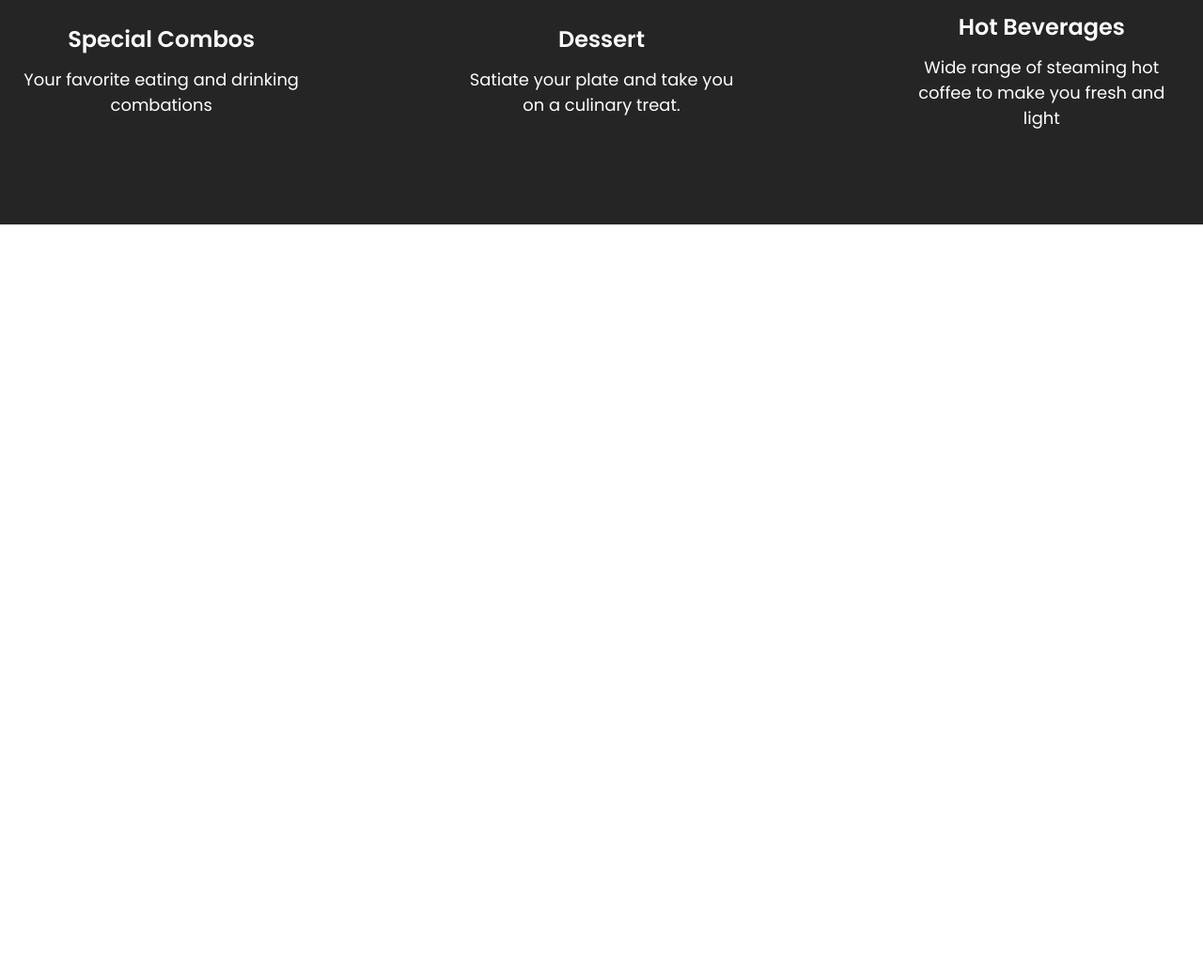
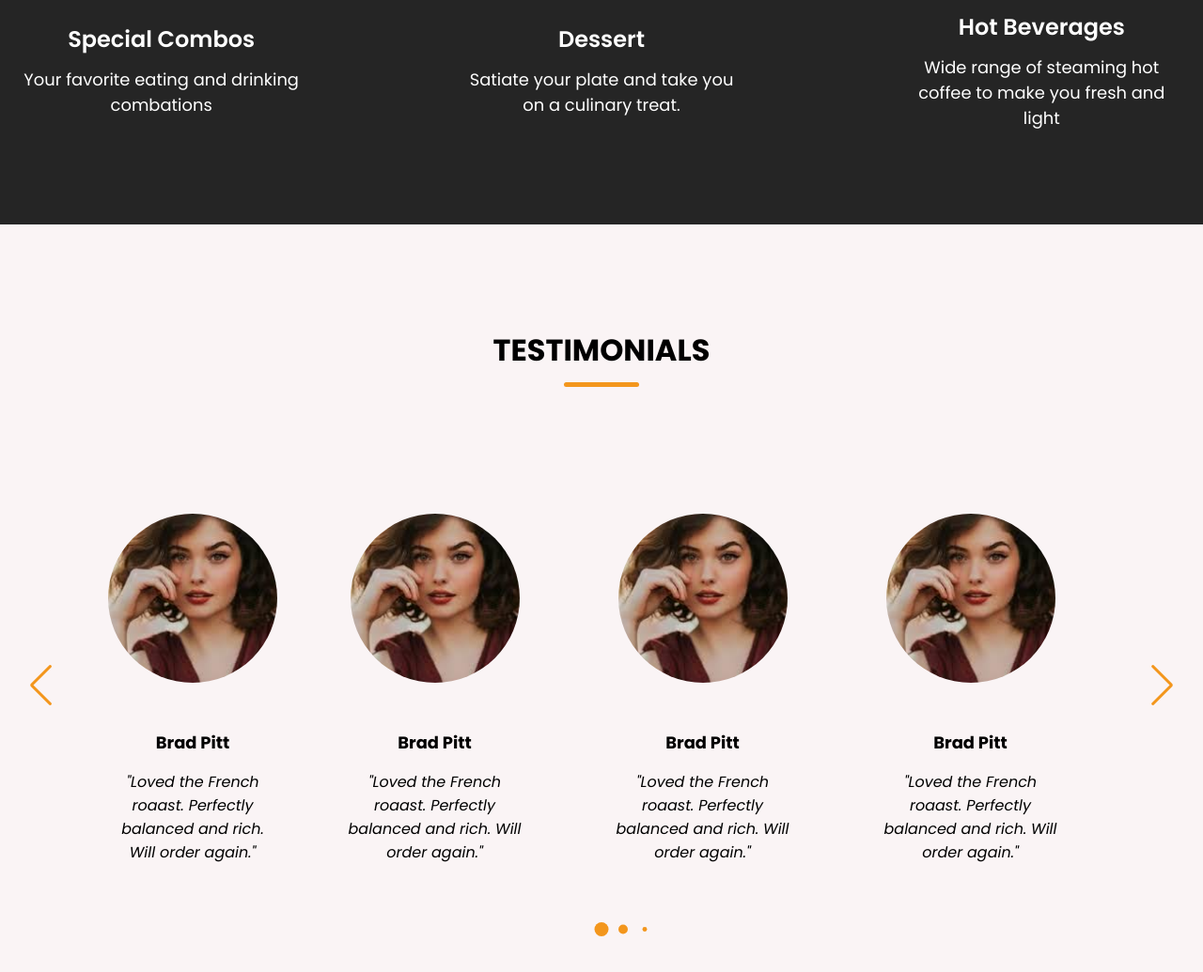
Before and after one commit to fatmanurkarsatar/BeverageShop-VanillaJs, a plain HTML site: page index.html in a window 1280 px wide. Shown: the part 2505-3540 px from the top of the page at 94% size. Before the commit the page ends 2744 px from the top, so only its background shows below. Drawn offline with nearby package versions, Linux system fonts and the light colour scheme; a web font is replaced by a local one.

Commit message:
testimonials area is created

```diff
--- a/index.html
+++ b/index.html
@@ -6,6 +6,7 @@
     <meta name="viewport" content="width=device-width, initial-scale=1.0">
     <link rel="stylesheet" href="style.css">
     <link rel="stylesheet" href="https://cdn.jsdelivr.net/npm/bootstrap-icons@1.10.5/font/bootstrap-icons.css">
+    <link rel="stylesheet" href="https://cdn.jsdelivr.net/npm/swiper@11/swiper-bundle.min.css" />
     <title>Beverage Shop</title>
 </head>
 
@@ -124,11 +125,63 @@
                 </ul>
             </div>
         </section>
+
+        <!--Testimonials Section-->
+        <section class="testimonials-section">
+            <h2 class="section-title">Testimonials</h2>
+            <div class="section-content">
+                <div class="slider-container swiper">
+                    <div class="slider-wrapper">
+                        <ul class="testimonials-list swiper-wrapper">
+                            <li class="testimonial">
+                                <img src="images/kadın.png" alt="" class="user-image">
+                                <h3 class="name">Brad Pitt</h3>
+                                <i class="feedback">"Loved the French roaast. Perfectly balanced and rich. Will order
+                                    again."</i>
+                            </li>
+                            <li class="testimonial swiper-slide">
+                                <img src="images/kadın.png" alt="" class="user-image">
+                                <h3 class="name">Brad Pitt</h3>
+                                <i class="feedback">"Loved the French roaast. Perfectly balanced and rich. Will order
+                                    again."</i>
+                            </li>
+                            <li class="testimonial swiper-slide">
+                                <img src="images/kadın.png" alt="" class="user-image">
+                                <h3 class="name">Brad Pitt</h3>
+                                <i class="feedback">"Loved the French roaast. Perfectly balanced and rich. Will order
+                                    again."</i>
+                            </li>
+                            <li class="testimonial swiper-slide">
+                                <img src="images/kadın.png" alt="" class="user-image">
+                                <h3 class="name">Brad Pitt</h3>
+                                <i class="feedback">"Loved the French roaast. Perfectly balanced and rich. Will order
+                                    again."</i>
+                            </li>
+                            <li class="testimonial swiper-slide">
+                                <img src="images/kadın.png" alt="" class="user-image">
+                                <h3 class="name">Brad Pitt</h3>
+                                <i class="feedback">"Loved the French roaast. Perfectly balanced and rich. Will order
+                                    again."</i>
+                            </li>
+                            <li class="testimonial swiper-slide">
+                                <img src="images/kadın.png" alt="" class="user-image">
+                                <h3 class="name">Brad Pitt</h3>
+                                <i class="feedback">"Loved the French roaast. Perfectly balanced and rich. Will order
+                                    again."</i>
+                            </li>
+                        </ul>
+                        <div class="swiper-pagination"></div>
+                        <div class="swiper-slide-button swiper-button-prev"></div>
+                        <div class="swiper-slide-button swiper-button-next"></div>
+
+                    </div>
+                </div>
+            </div>
+        </section>
+
     </main>
-
-    <script src="script.js">
-
-    </script>
+    <script src="https://cdn.jsdelivr.net/npm/swiper@11/swiper-bundle.min.js"></script>
+    <script src="script.js"></script>
 </body>
 
 </html>
--- a/script.js
+++ b/script.js
@@ -8,3 +8,34 @@
 menuCloseButton.addEventListener('click', () => {
     menuOpenButton.click();
 });
+
+const swiper = new Swiper('.slider-wrapper', {
+    loop: true,
+    grabCursor: true,
+    spaceBetween:20,
+
+    // If we need pagination
+    pagination: {
+      el: '.swiper-pagination',
+      clickable: true,
+      dynamicBullets: true,
+    },
+
+    // Navigation arrows
+    navigation: {
+      nextEl: '.swiper-button-next',
+      prevEl: '.swiper-button-prev',
+    },
+
+    breakpoints: {
+        0:{
+            slidesPerView: 1
+        },
+        768:{
+            slidesPerView: 3
+        },
+        1024:{
+            slidesPerView: 4
+        },
+    },
+  });
--- a/style.css
+++ b/style.css
@@ -278,6 +278,61 @@
     font-size: var(--font-size-m);
 }
 
+/*Testimonial section styling*/
+
+.testimonials-section{
+    padding: 50px 0 100px;
+    background: var(--light-pink-color);
+}
+
+.testimonials-section .slider-wrapper{
+    overflow: hidden;
+    margin: 0 60px 50px;
+}
+
+.testimonials-section .testimonial{
+    display: flex;
+    padding: 35px;
+    flex-direction: column;
+    text-align: center;
+    align-items: center;
+}
+
+.testimonials-section .testimonial .user-image{
+    width: 180px;
+    height: 180px;
+    object-fit: cover;
+    margin-bottom: 50px;
+    border-radius: var(--border-radius-circle);
+}
+
+.testimonials-section .testimonial .name{
+    margin-bottom: 16px;
+    font-size: var(--font-size-m);
+}
+
+.testimonials-section .testimonial .feedback{
+    line-height: 25px;
+}
+
+.testimonials-section .swiper-pagination-bullet{
+  width: 15px;
+  height: 15px;
+  opacity: 1;
+  background: var(--secondary-color);
+}
+
+.testimonials-section .swiper-slide-button{
+    color: var(--secondary-color);
+    margin-top: -50px;
+    transition: 0.3 ease;
+}
+
+.testimonials-section .swiper-slide-button:hover{
+    color: var(--primary-color);
+    transition: 0.3 ease;
+}
+
 @media screen and (max-width: 1024px){
     .menu-section .menu-list{
         gap:60px;
@@ -404,4 +459,12 @@
     .menu-section .menu-list .menu-item {
         width: 100%;
     }
+
+    .testimonials-section .slider-wrapper{
+        margin: 0 0 30px;
+    }
+
+    .testimonials-section .swiper-slide-button{
+        display: none;
+    }
 }
```
Also changed, not shown: images/kadın.png (added).
